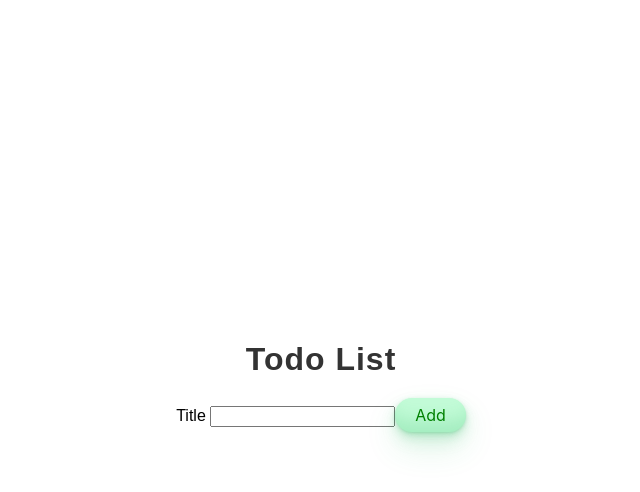
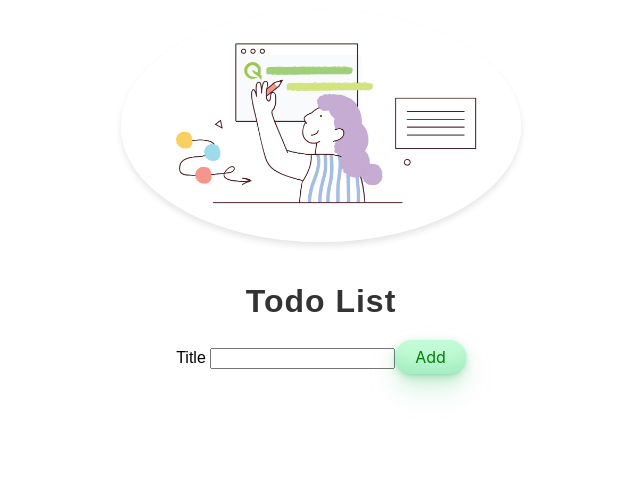
Before and after one commit to Cherrymood/react-todo, a React (Vite) app: page / in a window 1280 px wide. Shown: the top 492 px of the page, without its empty margins (319-959 px from the left). Built offline with nearby package versions, Linux system fonts and the light colour scheme.

Commit message:
Add New Todo to List

```diff
--- a/src/App.jsx
+++ b/src/App.jsx
@@ -8,19 +8,17 @@ HeadingH1.propTypes = {
 };
 
 export default function App() {
-  const [newTodo, setNewToDo] = useState("");
-
   const [todoList, setToDoList] = useState([]);
 
-  function handleNewToDo(item) {
-    setNewToDo(item);
+  function addTodo(newTodo) {
+    setToDoList([...todoList, newTodo]);
   }
 
   return (
     <div className="app">
+      <img src="to-do-list.png" alt="Main picture" className="app-image" />
       <HeadingH1>Todo List</HeadingH1>
-      <AddTodoForm onAddTodo={handleNewToDo} />
-      <p>{newTodo.title} </p>
+      <AddTodoForm onAddTodo={addTodo} />
       <TodoList todoList={todoList} />
     </div>
   );
--- a/src/index.css
+++ b/src/index.css
@@ -3,8 +3,16 @@
   flex-direction: column;
   align-items: center;
   justify-content: center;
-  min-height: 100vh;
+  min-height: 50vh;
   font-family: Arial, sans-serif;
+}
+
+.app-image {
+  width: 400px;
+  height: auto;
+  margin-bottom: 20px;
+  border-radius: 50%;
+  box-shadow: 0 4px 6px rgba(0, 0, 0, 0.1);
 }
 
 .app h1 {
```
Also changed, not shown: public/to-do-list.png (added).
